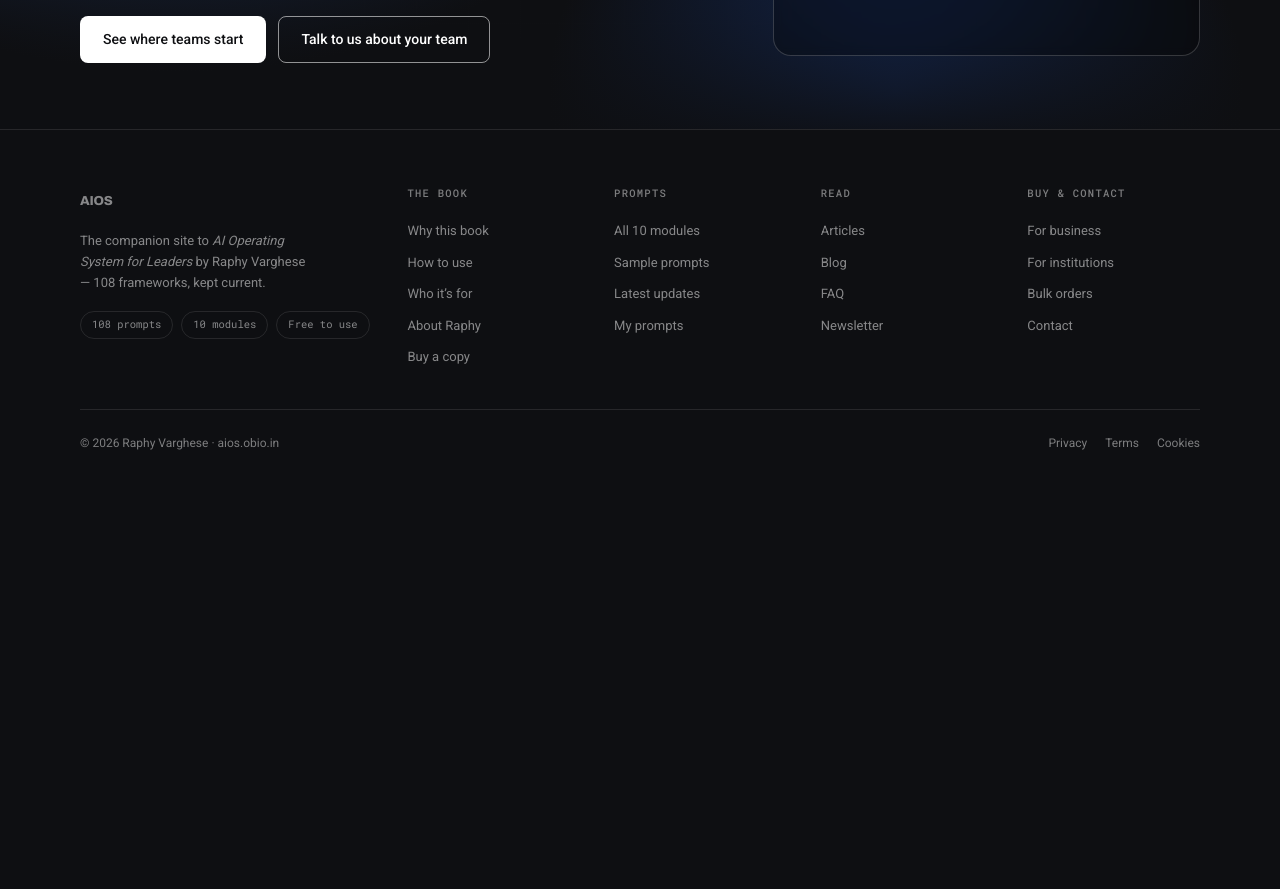
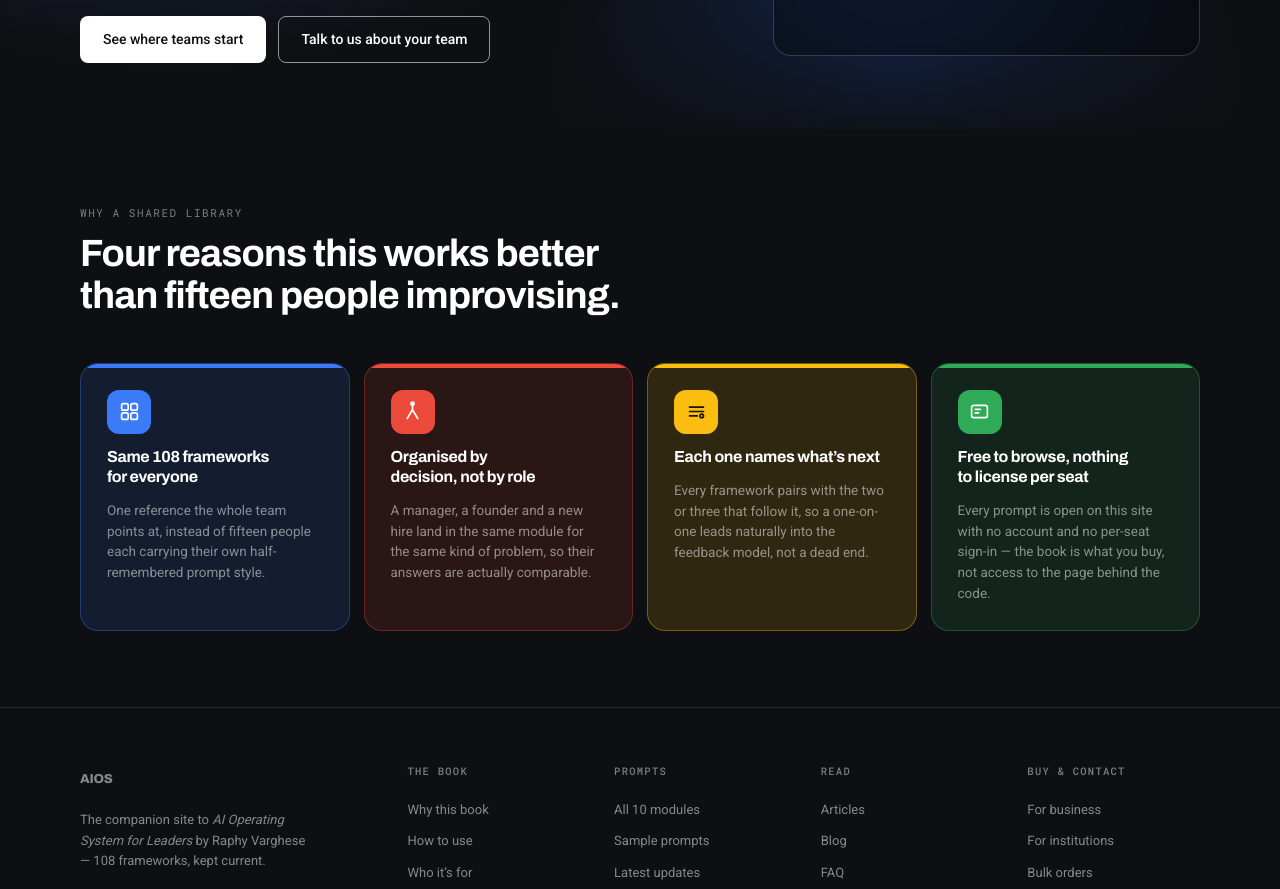
Before and after one commit to vargheseraphy/aios-app, a Next.js app: page /for-business in a window 1280 px wide. Shown: the part 400-1289 px from the top of the page. Before the commit the page ends 884 px from the top, so only its background shows below. Built offline with nearby package versions, Linux system fonts and the light colour scheme; no server answers.

Commit message:
feat: add the shared-library rationale to for-business
States the same four claims already made about the book elsewhere on
the site (organised by decision, frameworks pair with what's next, free
to browse) from the angle of why a team benefits from one shared copy.

```diff
--- a/app/for-business/page.tsx
+++ b/app/for-business/page.tsx
@@ -58,6 +58,64 @@ export default function ForBusinessPage() {
           </div>
         </div>
       </header>
+
+      {/* ============ WHY A SHARED LIBRARY ============ */}
+      <section className="dark">
+        <div className="pad">
+          <div className="head-row">
+            <div>
+              <div className="kicker">Why a shared library</div>
+              <h2 className="sh" style={{ maxWidth: "32ch" }}>
+                Four reasons this works better than fifteen people improvising.
+              </h2>
+            </div>
+          </div>
+          <div className={styles.diffs}>
+            <div className={`${styles.diff} ${styles.cBlue}`}>
+              <span className={styles.diffIc}>
+                <svg className="i" width="21" height="21" viewBox="0 0 24 24">
+                  <rect x="3" y="3" width="7.5" height="7.5" rx="2" />
+                  <rect x="13.5" y="3" width="7.5" height="7.5" rx="2" />
+                  <rect x="3" y="13.5" width="7.5" height="7.5" rx="2" />
+                  <rect x="13.5" y="13.5" width="7.5" height="7.5" rx="2" />
+                </svg>
+              </span>
+              <h3>Same 108 frameworks for everyone</h3>
+              <p>One reference the whole team points at, instead of fifteen people each carrying their own half-remembered prompt style.</p>
+            </div>
+            <div className={`${styles.diff} ${styles.cRed}`}>
+              <span className={styles.diffIc}>
+                <svg className="i" width="21" height="21" viewBox="0 0 24 24">
+                  <path d="M12 3v7M12 10L6 20M12 10l6 10" />
+                  <circle cx="12" cy="3" r="1.8" />
+                </svg>
+              </span>
+              <h3>Organised by decision, not by role</h3>
+              <p>A manager, a founder and a new hire land in the same module for the same kind of problem, so their answers are actually comparable.</p>
+            </div>
+            <div className={`${styles.diff} ${styles.cYellow}`}>
+              <span className={styles.diffIc}>
+                <svg className="i" width="21" height="21" viewBox="0 0 24 24">
+                  <path d="M4 7h16M4 12h16M4 17h9" />
+                  <circle cx="18" cy="17" r="2" />
+                </svg>
+              </span>
+              <h3>Each one names what&rsquo;s next</h3>
+              <p>Every framework pairs with the two or three that follow it, so a one-on-one leads naturally into the feedback model, not a dead end.</p>
+            </div>
+            <div className={`${styles.diff} ${styles.cGreen}`}>
+              <span className={styles.diffIc}>
+                <svg className="i" width="21" height="21" viewBox="0 0 24 24">
+                  <rect x="3" y="5" width="18" height="14" rx="2.5" />
+                  <path d="M7 9.5h6M7 13.5h4" />
+                </svg>
+              </span>
+              <h3>Free to browse, nothing to license per seat</h3>
+              <p>Every prompt is open on this site with no account and no per-seat sign-in — the book is what you buy, not access to the page behind the code.</p>
+            </div>
+          </div>
+        </div>
+      </section>
     </main>
   );
 }
```
